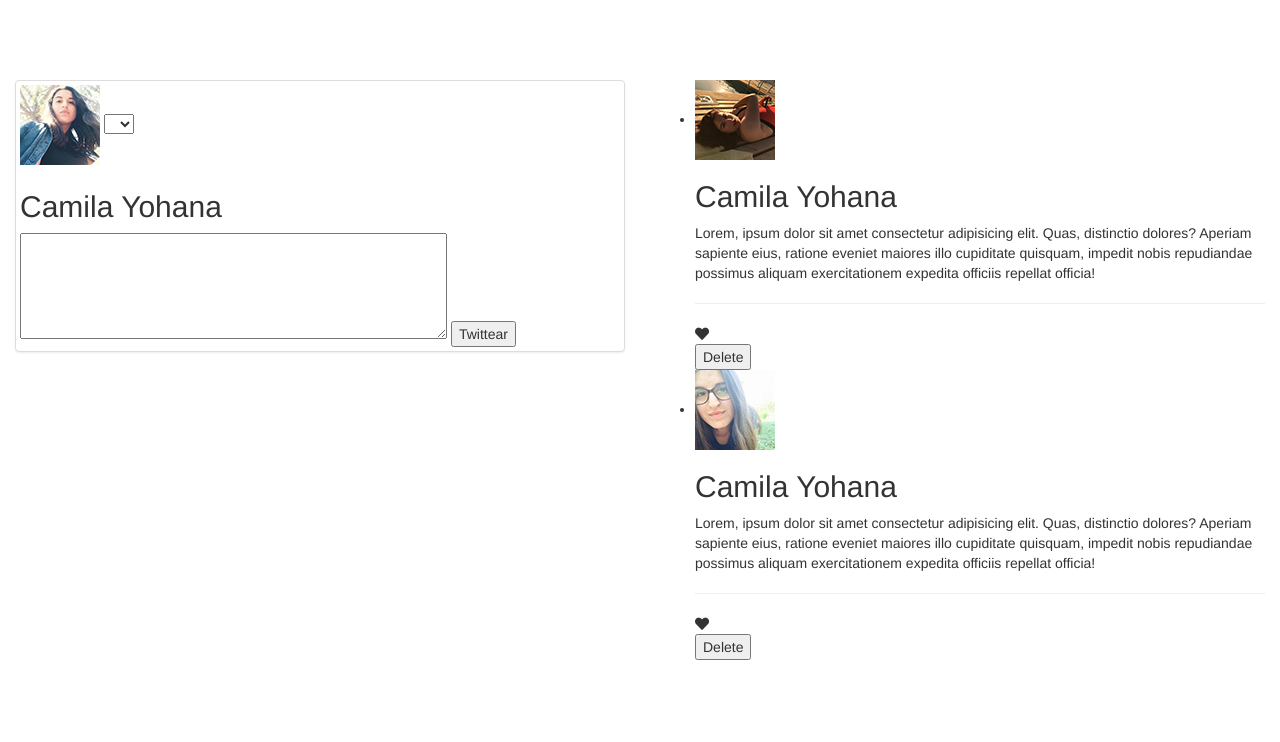
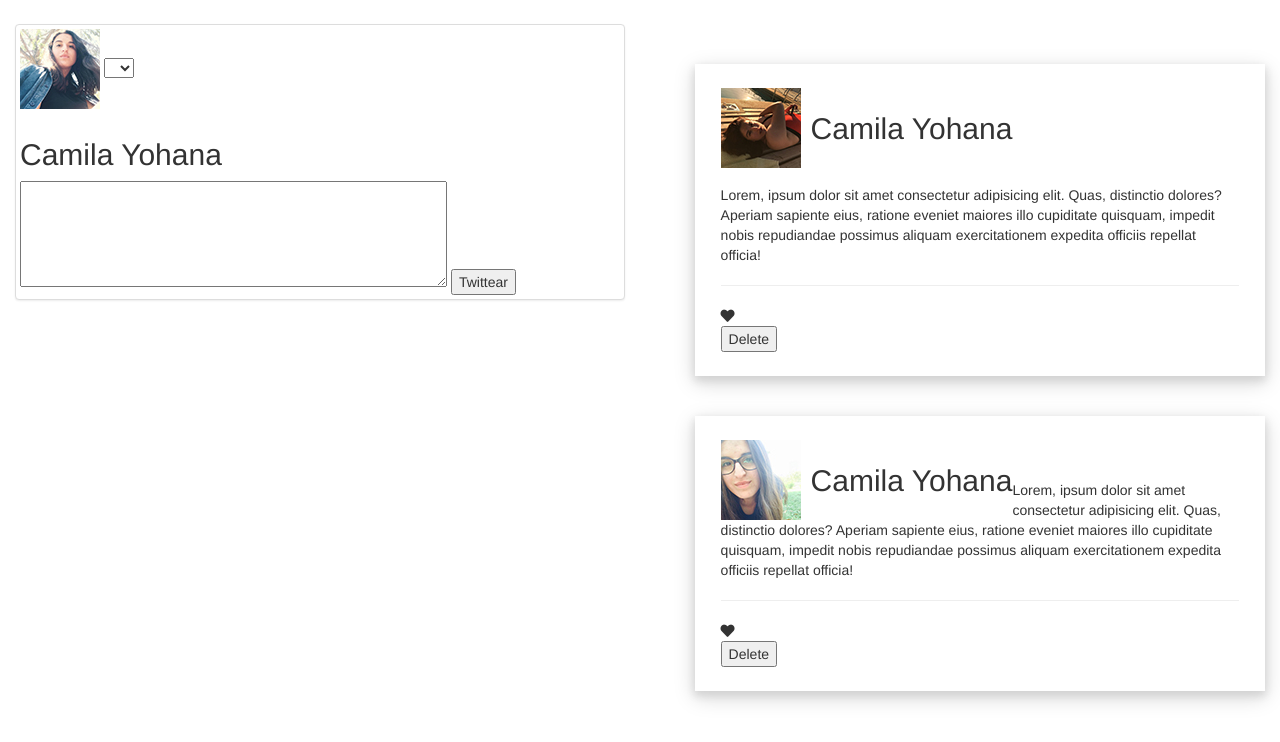
Before and after one commit to CamihYohana/Prueba2, a plain HTML site: page index.html in a window 1280 px wide. Drawn offline with nearby package versions, Linux system fonts and the light colour scheme.

Commit message:
cambios en el llamado de css local, css twits

```diff
--- a/index.html
+++ b/index.html
@@ -13,6 +13,7 @@
         crossorigin="anonymous">
     <link rel="stylesheet" href="https://maxcdn.bootstrapcdn.com/bootstrap/3.3.7/css/bootstrap-theme.min.css" integrity="sha384-rHyoN1iRsVXV4nD0JutlnGaslCJuC7uwjduW9SVrLvRYooPp2bWYgmgJQIXwl/Sp"
         crossorigin="anonymous">
+    <link rel="stylesheet" href="style.css">
     <script src="https://code.jquery.com/jquery-3.3.1.min.js" integrity="sha256-FgpCb/KJQlLNfOu91ta32o/NMZxltwRo8QtmkMRdAu8="
         crossorigin="anonymous"></script>
     <script src="https://maxcdn.bootstrapcdn.com/bootstrap/3.3.7/js/bootstrap.min.js" integrity="sha384-Tc5IQib027qvyjSMfHjOMaLkfuWVxZxUPnCJA7l2mCWNIpG9mGCD8wGNIcPD7Txa"
@@ -34,7 +35,7 @@
                         <option value="perfil_03.jpg">3</option>
                     </select>
                 </label>
-                <div class="profile_name">
+                <div class="profile__name">
                     <h2>Camila Yohana</h2>
                 </div>
                 <textarea name="texto" id="texto-twit" cols="50" rows="5"></textarea>
@@ -66,7 +67,7 @@
             </li>
             <li class="twit">
                 <img src="assets/03.jpg" alt="" class="twit__image">
-                <div class="profile_name">
+                <div class="profile__name">
                     <h2>Camila Yohana</h2>
                 </div>
                 <p>
--- a/style.css
+++ b/style.css
@@ -1,4 +1,32 @@
 section{
-    padding-top: 10vh;
-    padding-bottom: 10vh;
+    padding-top: 3vh;
+    padding-bottom: 3vh;
 }
+ul{
+    list-style-type: none;
+}
+ul li {
+    padding:3vh 2vw 3vh 2vw;
+    margin-top: 5vh;
+    margin-bottom: 5vh;
+    box-shadow: 0 4px 8px 0 lightgray, 0 6px 20px 0 lightgray;
+
+}
+ul li img{
+    text-align: left;
+    display: inline-block;
+    float: left;
+    margin-right: 10px;
+}
+ul li .profile__name{
+    text-align: left;
+    display: inline-block;
+    float: left;
+    height: 80px;
+}
+h2{
+    margin-top: 24px;
+}
+ul li p{
+    margin: 40px 0 10px 0;
+}
```
